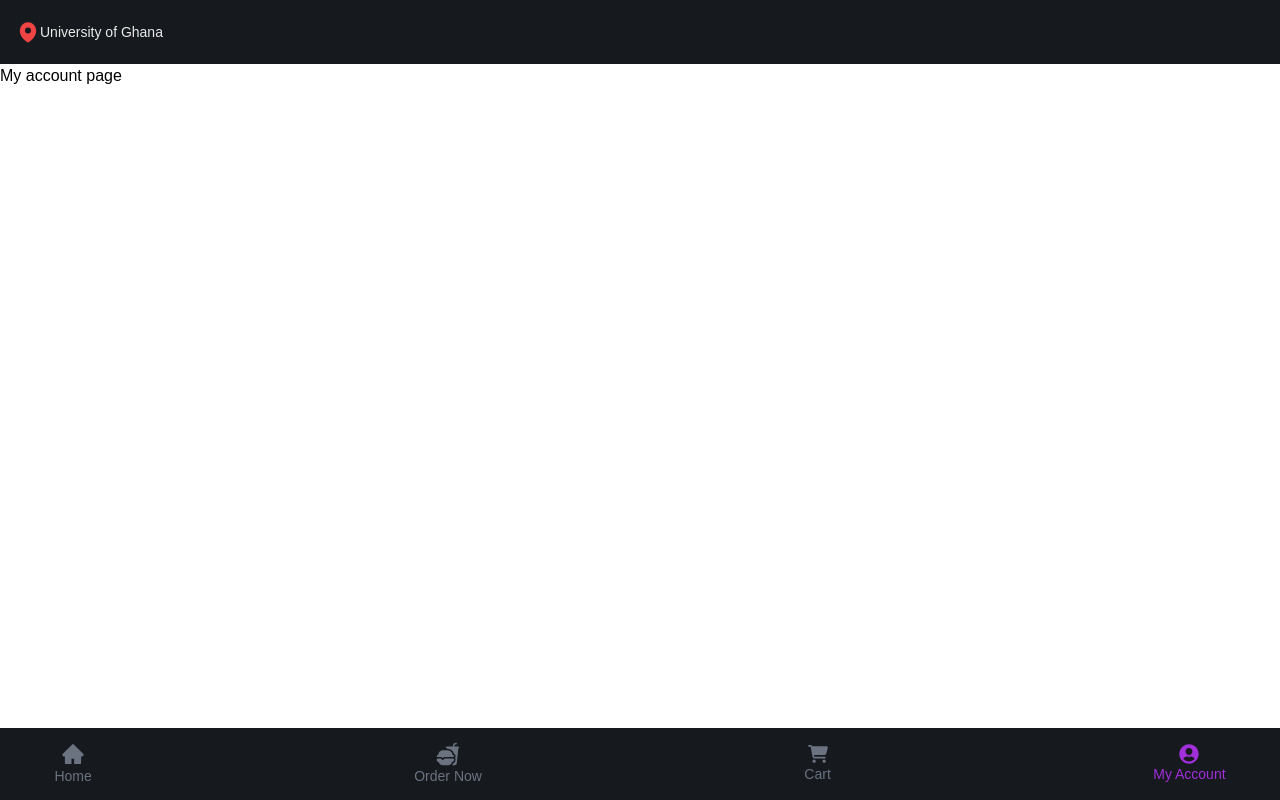
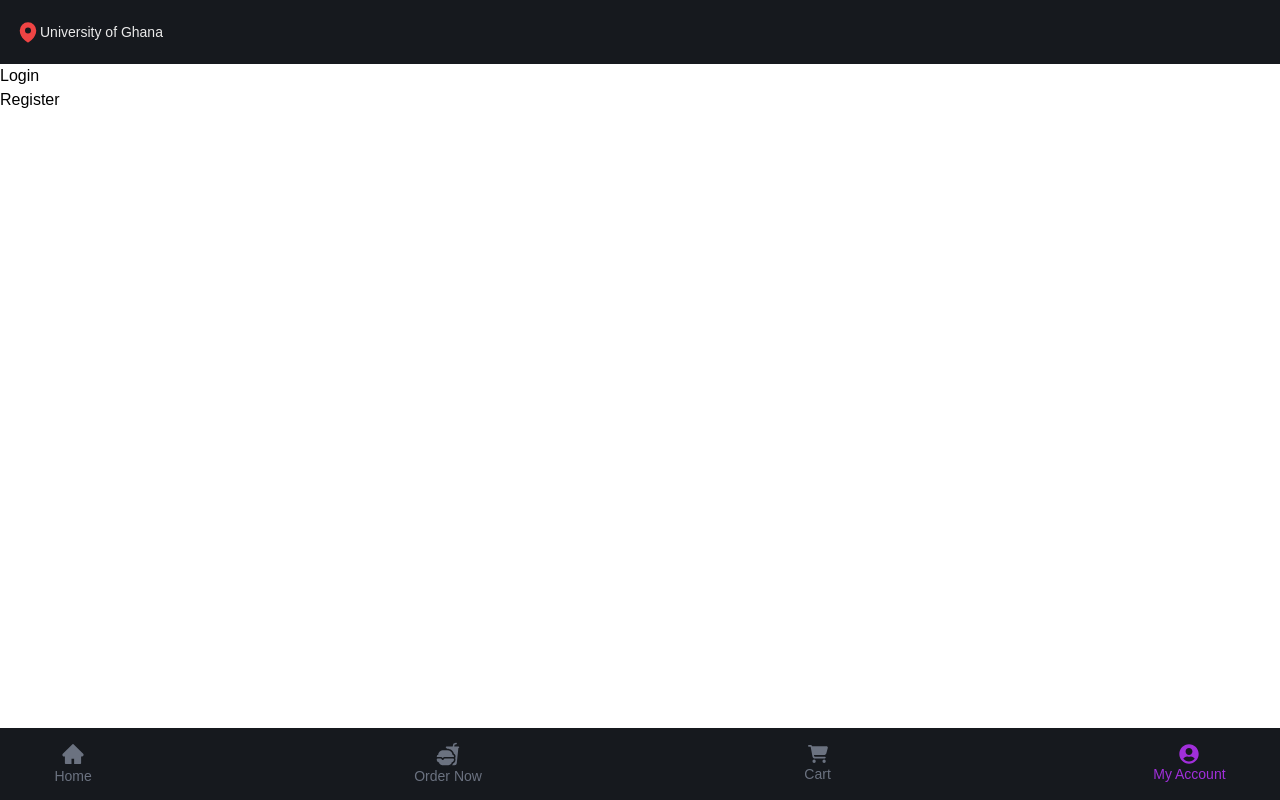
Before and after one commit to merrylow/merrylow, a Next.js app: page /my-account in a window 1280 px wide. Built offline with nearby package versions, Linux system fonts and the light colour scheme.

Commit message:
cleaned up some components

```diff
--- a/app/cart/loading.tsx
+++ b/app/cart/loading.tsx
@@ -3,7 +3,7 @@ import ClipLoader from "react-spinners/ClipLoader";
 export default function Loading() {
      return (
           <div className="w-full h-[75vh] flex items-center justify-center">
-               <ClipLoader size={105} loading={true} color='#a12fda' />
+               <ClipLoader size={100} loading={true} color='#a12fda' />
           </div>
      );
 }
--- a/app/cart/page.tsx
+++ b/app/cart/page.tsx
@@ -6,7 +6,7 @@ import Image from "next/image";
 import Loading from "../loading";
 
 
-export default function CartPage() {
+const CartPage = () => {
      const { cart, removeFromCart } = useCartContext();
 
      const [isHydrated, setIsHydrated] = useState(false);
@@ -44,3 +44,5 @@ export default function CartPage() {
      </div>
      );
 }
+
+export default CartPage
--- a/app/my-account/page.tsx
+++ b/app/my-account/page.tsx
@@ -1,5 +1,31 @@
-export default function MyAccountPage() {
+import Login from "@/components/ui/my-account/login";
+import SignUp from "@/components/ui/my-account/signup";
+
+
+const MyAccountPage = () => {
      return (
-          <div>My account page</div>
+          <section>
+               <section>
+                    <div>
+                         <h1>Login</h1>
+                    </div>
+
+                    <div>
+                         <Login />
+                    </div>
+               </section>
+
+               <section>
+                    <div>
+                         <h1>Register</h1>
+                    </div>
+
+                    <div>
+                         <SignUp />
+                    </div>
+               </section>
+          </section>
      );
 }
+
+export default MyAccountPage
--- a/app/order-now/page.tsx
+++ b/app/order-now/page.tsx
@@ -3,7 +3,7 @@ import Link from "next/link";
 import { fetchStoresAndProducts } from "@/lib/api";
 
 
-export default async function OrderNowPage() {
+const OrderNowPage = async () => {
      const { stores, products } = await fetchStoresAndProducts();
 
 
@@ -27,3 +27,5 @@ export default async function OrderNowPage() {
           </section>
      );
 }
+
+export default OrderNowPage
--- a/app/page.tsx
+++ b/app/page.tsx
@@ -3,12 +3,11 @@ import {
   CarouselContent,
   CarouselItem,
 } from "@/components/ui/homepage/carousel"
-import Autoplay from "embla-carousel-autoplay"
 import StorefrontPreviews from "@/components/ui/homepage/storefrontPreview"
 
 
 
-export default async function Home() {
+const Home = async () => {
   const images = [
     { src: '/slider-images/5-cedis-per-delivery.png', alt: "Image 1" },
     { src: '/slider-images/Free-Delivery.png', alt: "Image 2" },
@@ -20,7 +19,7 @@ export default async function Home() {
     <main className="container mx-auto flex flex-col justify-between mt-5 space-y-20">
       <div className="container w-full h-full">
         {/* slider */}
-        <section className="min-w-[96%] w-[96%] mx-auto border-2 rounded-[25px] shadow-xl">
+        <section className="min-w-[96%] w-[96%] mx-auto border-2 rounded-[25px] shadow-2xl">
           <Carousel images={images} className="border border-red-700 rounded-[25px]" opts={{
             align: 'start',
             loop: true,
@@ -47,3 +46,5 @@ export default async function Home() {
     </main>
   );
 }
+
+export default Home
--- a/app/storefront/[id]/page.tsx
+++ b/app/storefront/[id]/page.tsx
@@ -5,7 +5,7 @@ import AddToCartButton from "@/components/ui/storefront/addToCartButton";
 
 
 
-export default async function StorefrontPage({ params }: { params: Promise<{ id: string }> }) {
+const StorefrontPage = async ({ params }: { params: Promise<{ id: string }> }) => {
      const storeId = Number((await params).id);
      if (isNaN(storeId)) {
           return <div>Invalid Store ID</div>;
@@ -73,3 +73,5 @@ export default async function StorefrontPage({ params }: { params: Promise<{ id:
           </section>
      );
 }
+
+export default StorefrontPage
--- a/app/storefront/loading.tsx
+++ b/app/storefront/loading.tsx
@@ -1,9 +1,12 @@
 import ClipLoader from "react-spinners/ClipLoader";
 
-export default function Loading() {
+
+const Loading = () => {
      return (
           <div className="w-full h-[75vh] flex items-center justify-center">
-               <ClipLoader size={105} loading={true} color='#a12fda' />
+               <ClipLoader size={100} loading={true} color='#a12fda' />
           </div>
-     );
+     )
 }
+
+export default Loading
--- /dev/null
+++ b/components/ui/my-account/login.tsx
@@ -0,0 +1,9 @@
+export default function Login() {
+     return (
+          <section className="w-full h-full">
+               <form action="">
+
+               </form>
+          </section>
+     );
+}
--- /dev/null
+++ b/components/ui/my-account/signup.tsx
@@ -0,0 +1,9 @@
+export default function SignUp() {
+     return (
+          <section className="w-full h-full">
+               <form action="">
+
+               </form>
+          </section>
+     );
+}
--- a/components/ui/navbar.tsx
+++ b/components/ui/navbar.tsx
@@ -32,7 +32,7 @@ export default function Navbar() {
      useEffect(() => {
           setIsOpen(false);
           window.scrollTo({ top: 0, behavior: "smooth" });
-     }, [pathname]); // Runs whenever the pathname changes
+     }, [pathname]);
 
 
 
```
Also changed, not shown: app/loading.tsx (+5 -2 lines).
